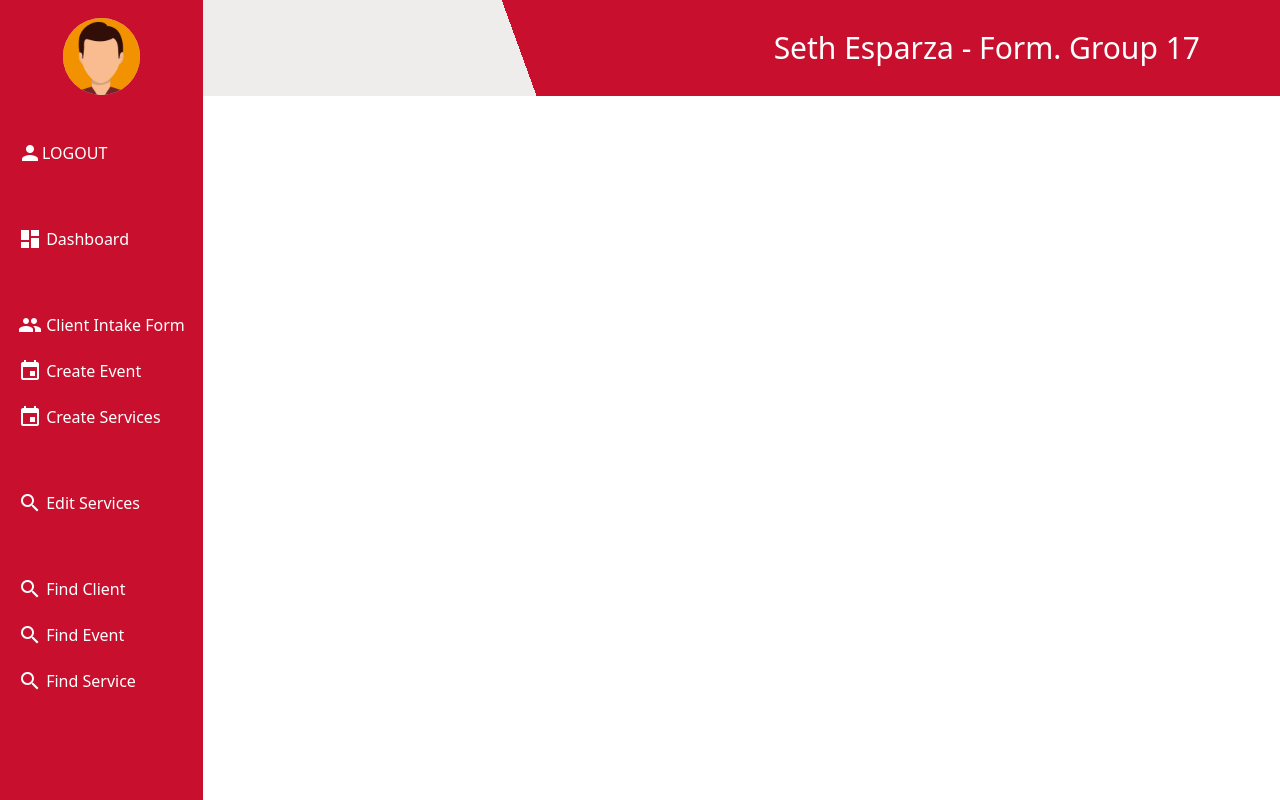
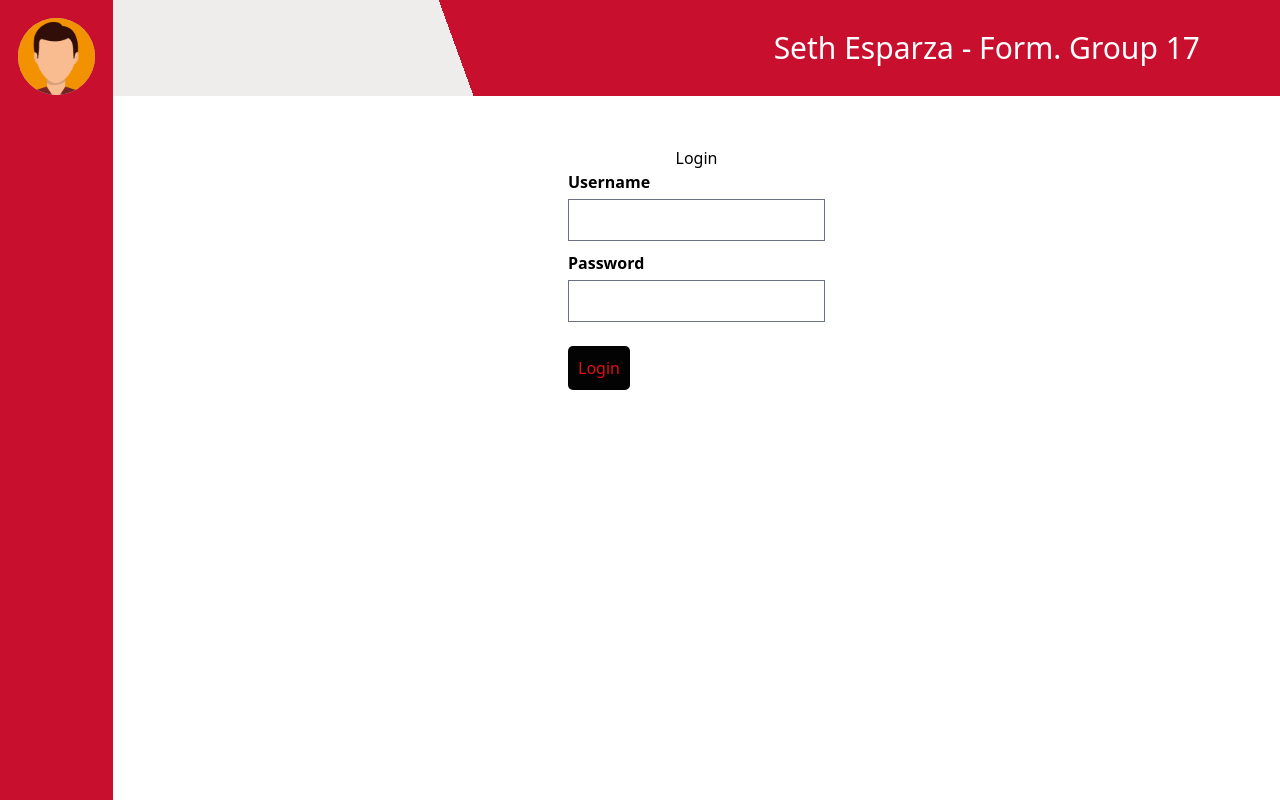
Before and after one commit to CIS-Spring-2023/project-cis_4339_project_17, a Vue app in the folder frontend/: page / in a window 1280 px wide. Built offline with nearby package versions, Linux system fonts and the light colour scheme; no server answers.

Commit message:
another update

```diff
--- a/frontend/src/components/PieChart.vue
+++ b/frontend/src/components/PieChart.vue
@@ -14,7 +14,7 @@ import pieChartData from '../assets/piedata.js'
 
 //SP3
 import axios from 'axios'
-
+const apiURL = import.meta.env.VITE_ROOT_API
 //Attempt to fetch from DB - SP3
 
 export default {
--- a/frontend/src/components/editService.vue
+++ b/frontend/src/components/editService.vue
@@ -71,6 +71,8 @@
 </template>
 
 <script>
+const apiURL = import.meta.env.VITE_ROOT_API
+
 export default {
   data() {
     return {
--- a/frontend/src/components/toggleService.vue
+++ b/frontend/src/components/toggleService.vue
@@ -47,6 +47,8 @@
 </template>
 
 <script>
+const apiURL = import.meta.env.VITE_ROOT_API
+
 export default {
   data() {
     return {
--- a/frontend/src/components/userlogin.vue
+++ b/frontend/src/components/userlogin.vue
@@ -23,7 +23,7 @@
 
 <script>
 import useVuelidate from '@vuelidate/core';
-
+const apiURL = import.meta.env.VITE_ROOT_API
 
 
 export default {
@@ -46,13 +46,6 @@ export default {
       return this.$route.path === '/Login';
     }
   },
-  setup() {
-    const store = UserLoggedIn()
-    return {
-      v$: useVuelidate(($autoDirty: true)),
-      store
-    }
-  }
 }
 </script>
 
--- a/frontend/src/router/index.js
+++ b/frontend/src/router/index.js
@@ -1,3 +1,4 @@
+/* eslint-disable prettier/prettier */
 import { createRouter, createWebHistory } from 'vue-router'
 
 //detailing links to necessary pages via router
@@ -5,6 +6,16 @@ import { createRouter, createWebHistory } from 'vue-router'
 const routes = [
   {
     path: '/Login',
+    name: 'login',
+    props: true,
+    component: () => import('../components/userlogin.vue'),
+    //hides navbar when on login screen - SP3
+    meta: {
+      hideNavbar: true,
+     }
+  },
+  {
+    path: '/',
     name: 'login',
     props: true,
     component: () => import('../components/userlogin.vue'),
```
Also changed, not shown: frontend/src/App.vue (+6 -6 lines).
